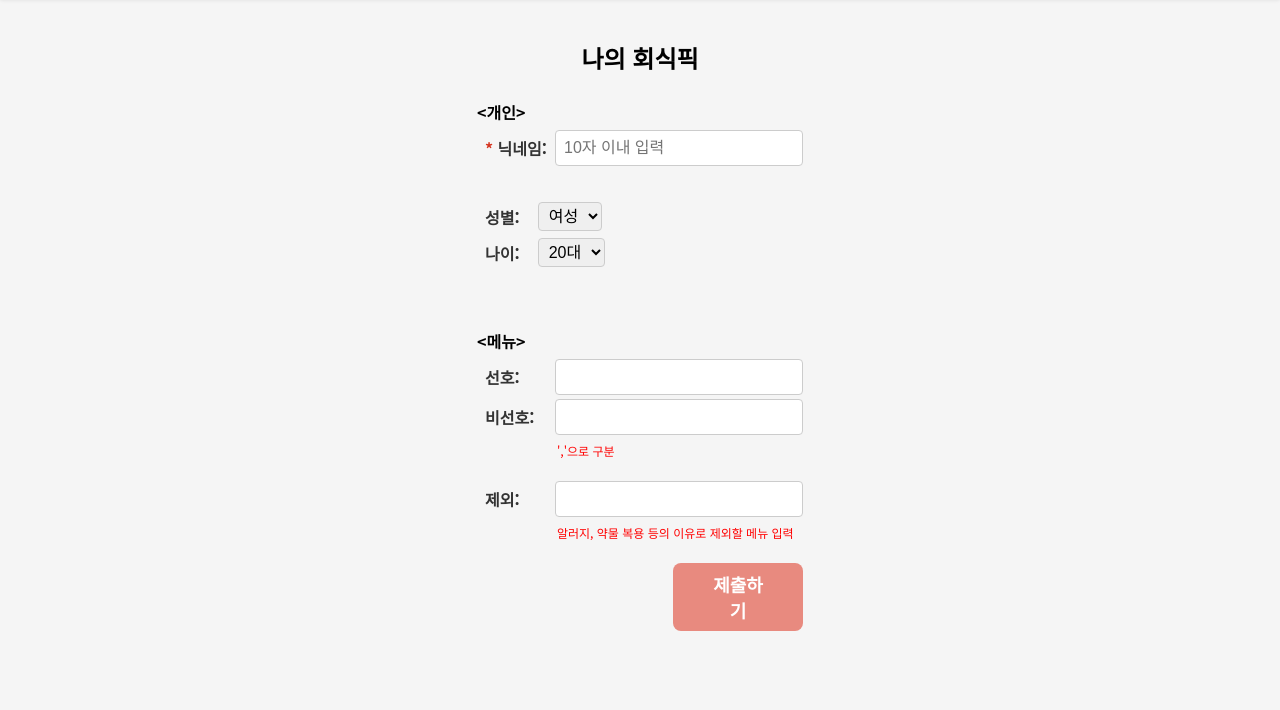
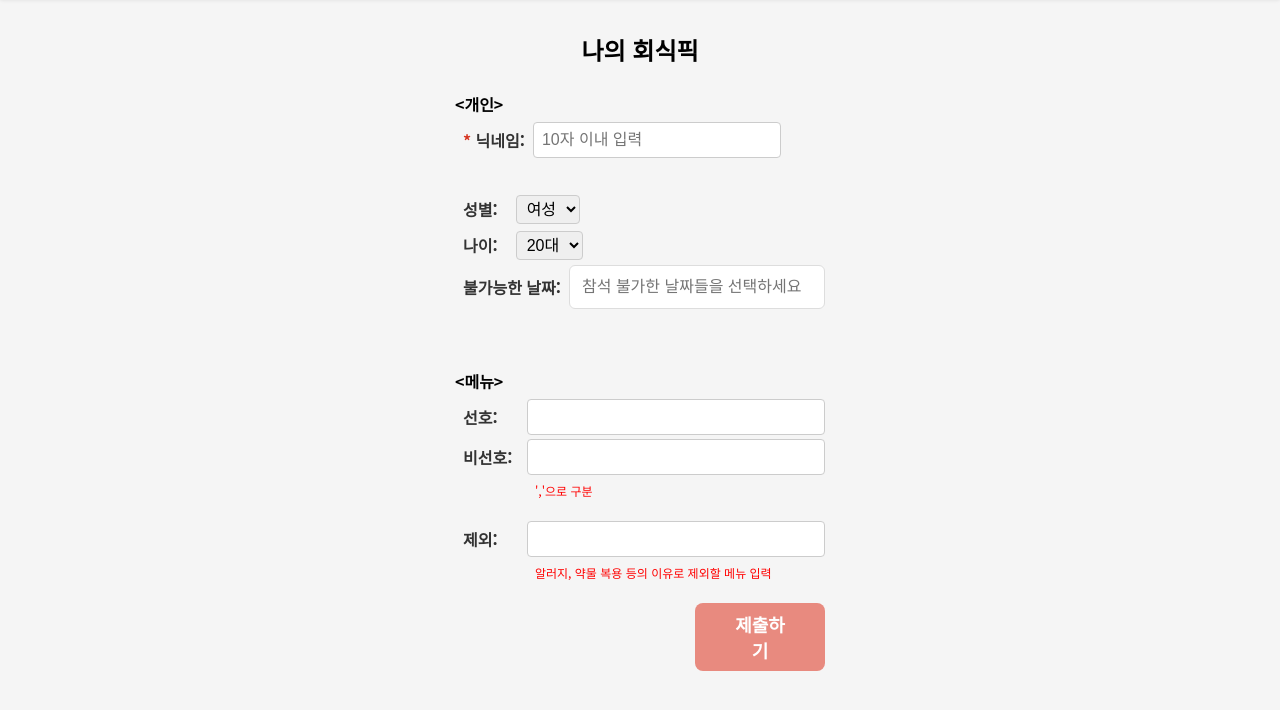
Before and after one commit to 100-hours-a-week/KTB3-Hackathon-8, a website: page app/frontend/pages/SubmitFormPage/submitForm.html in a window 1280 px wide. Shown: the part 82-792 px from the top of the page. Drawn offline with nearby package versions, Linux system fonts and the light colour scheme; files whose address does not match are found by name.

Commit message:
feat: calendar feature in submitForm page

```diff
--- a/app/frontend/pages/SubmitFormPage/submitForm.css
+++ b/app/frontend/pages/SubmitFormPage/submitForm.css
@@ -69,6 +69,22 @@
     transition: background-color 0.3s;
 }
 
+.menu-input-group input {
+    width: 280px;
+}
+
 .submit-button:disabled {
     background-color: var(--red-disabled);
 }
+
+#dates{
+  padding: 12px;
+  border: 1px solid #ddd;
+  border-radius: 6px;
+  font-size: 16px;
+}
+
+#dates:focus{
+  outline: none;
+  border-color: var(--red-active);
+}
--- a/app/frontend/pages/SubmitFormPage/submitForm.html
+++ b/app/frontend/pages/SubmitFormPage/submitForm.html
@@ -5,6 +5,7 @@
     <meta name="viewport" content="width=device-width, initial-scale=1.0">
     <title>부장님 여기요</title>
     <link rel="stylesheet" href="../../css/style.css">
+    <link rel="stylesheet" href="https://cdn.jsdelivr.net/npm/flatpickr/dist/flatpickr.min.css">
 </head>
 <body>
     <!-- 헤더 (공통 컴포넌트) -->
@@ -40,6 +41,10 @@
                             <option value="60대"> 60대
                         </select>
                     </div>
+                    <div class="field-group row flex-container justify-between align-center">
+                        <label class="form-label" for="dates">불가능한 날짜: </label>
+                        <input type="text" id="dates" name="dates" placeholder="참석 불가한 날짜들을 선택하세요" readonly>
+                    </div>
                 </div>
                 <div class = "menu-input-group">
                     <h5 class="form-category"><메뉴></h5>
@@ -70,5 +75,16 @@
     <div class="toast-container" id="toastContainer"></div>
 
     <script type="module" src="submitForm.js"></script>
+    <script src="https://cdn.jsdelivr.net/npm/flatpickr"></script>
+    <script src="https://cdn.jsdelivr.net/npm/flatpickr/dist/l10n/ko.js"></script>
+
+    <script>
+        flatpickr("#dates", {
+            mode: "multiple",        // 여러 날짜 선택
+            dateFormat: "Y-m-d",     // 값 형식
+            locale: "ko",
+            minDate: "today"         // 필요 없으면 삭제
+        });
+    </script>
 </body>
 </html>
```
